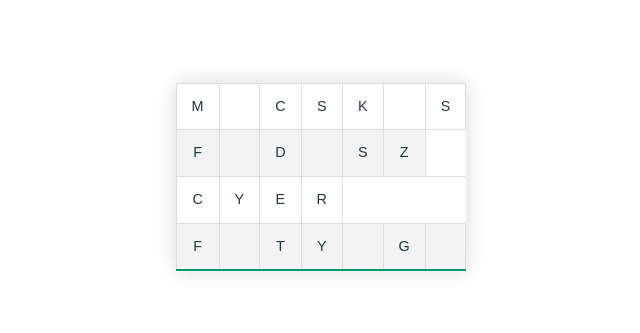
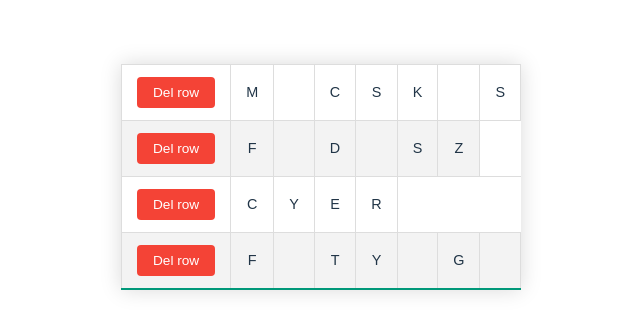
Before and after one commit to SagiBeno/dynamic-table, a React (Vite) app in the folder react-app/: page / in a window 1280 px wide. Shown: the part 223-556 px from the top of the page, without its empty margins (319-959 px from the left). Built offline with nearby package versions, Linux system fonts and the light colour scheme.

Commit message:
Finalize task

```diff
--- a/react-app/src/Components/MyTable.jsx
+++ b/react-app/src/Components/MyTable.jsx
@@ -13,6 +13,12 @@ export default class MyTable extends React.Component {
        rows: []
     }
 
+    handleDelClick = function(rowIdx) {
+        const oldRows = this.state.rows.slice() // shallow copy
+        const newRows = [...oldRows]
+        newRows.splice(rowIdx, 1) // delete
+        this.setState({rows: [...newRows]}) // renderer now
+    }
 
     render() {
         return <div>
@@ -20,12 +26,15 @@ export default class MyTable extends React.Component {
                 <tbody>
                     {/*
                     <tr>
-                        <td>TODO - {JSON.stringify(this.state.rows)}</td>
+                        <td>{JSON.stringify(this.state.rows)}</td>
                     </tr>
                     */}
 
                     {this.state.rows.map((word, wordIdx) =>
                         <tr key={wordIdx}>
+                            <td>
+                                <button onClick={() => this.handleDelClick(wordIdx)} className="table-btn">Del row</button>
+                            </td>
                             {[...word].map((char, charIdx) => <td key={charIdx}>{char == '_' ? ' ' : char}</td>)}
                         </tr>)}
                 </tbody>
```
